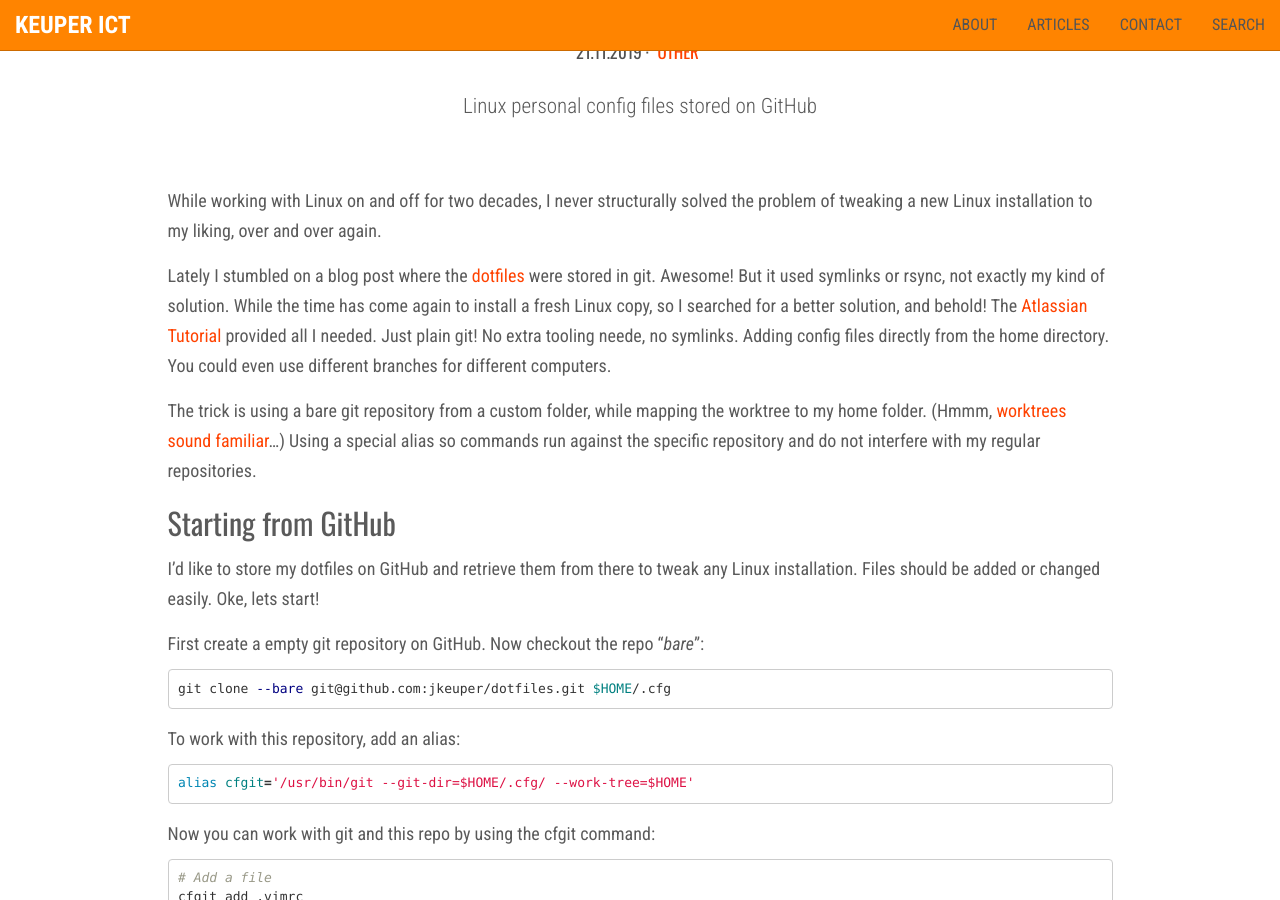
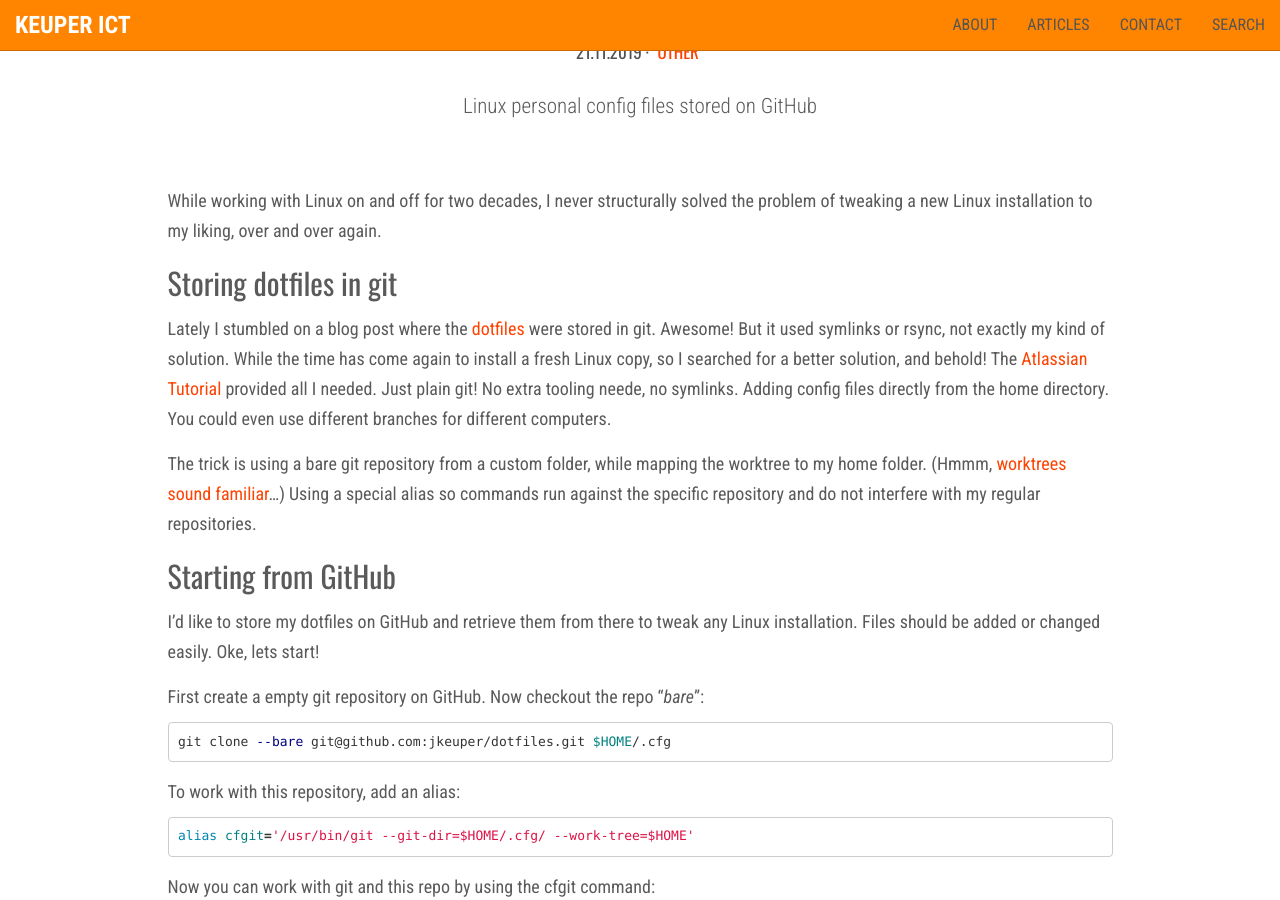
Before and after one commit to jkeuper/jkeuper.github.io, a Jekyll site: the page built from _posts/2019-11-21-linux-dotfiles.md, in a window 1280 px wide and 900 px high, scrolled down 629 px. Built offline with Jekyll 4.4.1, drawn with Linux system fonts in a browser that asks for light colours; nearby versions of some CDN libraries.

Commit message:
Fixing deploy

```diff
--- a/_posts/2019-11-21-linux-dotfiles.md
+++ b/_posts/2019-11-21-linux-dotfiles.md
@@ -11,6 +11,7 @@ While working with Linux on and off for two decades, I never
 structurally solved the problem of tweaking a new Linux installation
 to my liking, over and over again.
 
+## Storing dotfiles in git
 Lately I stumbled on a blog post where the [dotfiles](https://en.wikipedia.org/wiki/Dot-file) were stored in git.
 Awesome! But it used symlinks or rsync, not exactly my kind of solution.
 While the time has come again to install a fresh Linux copy, so I searched
```
Also changed, not shown: 1 other file.
